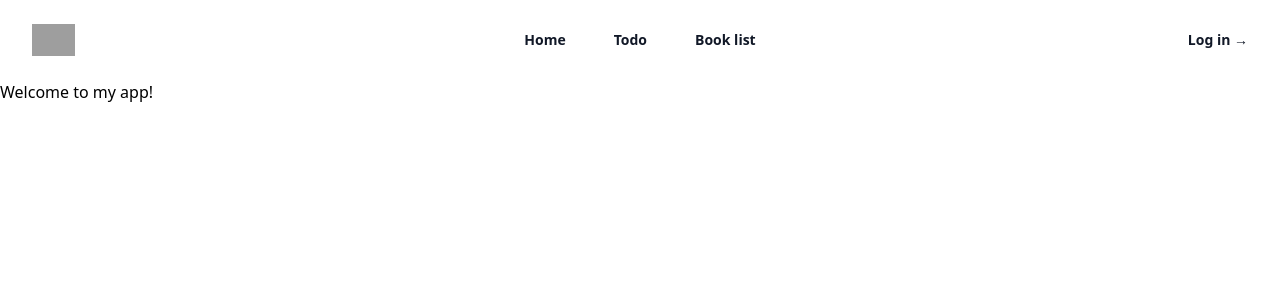
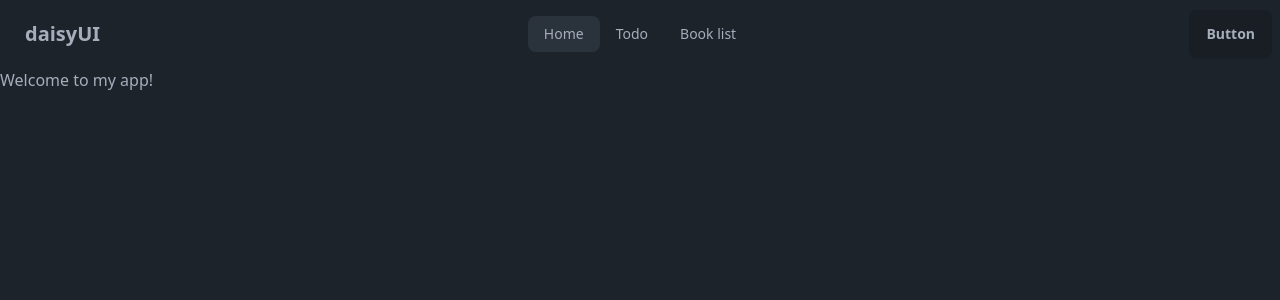
Before and after one commit to kurunin52/htmx-in-python, a Flask app: page / in a window 1280 px wide. Shown: the top 300 px of the page. Run offline with Flask 3, Linux system fonts and the light colour scheme; style sheets or scripts are compiled from the project's sources; some libraries are stand-ins or nearby versions; grey boxes are pictures that could not be loaded.

Commit message:
feat: add daisyui support

```diff
--- a/package.json
+++ b/package.json
@@ -1,6 +1,7 @@
 {
   "devDependencies": {
     "@tailwindcss/forms": "^0.5.7",
+    "daisyui": "^4.12.2",
     "prettier": "^3.3.1",
     "prettier-plugin-jinja-template": "^1.4.0",
     "prettier-plugin-tailwindcss": "^0.6.2",
@@ -13,7 +14,9 @@
     ],
     "overrides": [
       {
-        "files": ["*.html"],
+        "files": [
+          "*.html"
+        ],
         "options": {
           "parser": "jinja-template"
         }
--- a/tailwind.config.js
+++ b/tailwind.config.js
@@ -9,5 +9,16 @@ module.exports = {
   },
   plugins: [
     require('@tailwindcss/forms'),
+    require('daisyui'),
   ],
+  daisyui: {
+    themes: false, // false: only light + dark | true: all themes | array: specific themes like this ["light", "dark", "cupcake"]
+    darkTheme: "dark", // name of one of the included themes for dark mode
+    base: true, // applies background color and foreground color for root element by default
+    styled: true, // include daisyUI colors and design decisions for all components
+    utils: true, // adds responsive and modifier utility classes
+    prefix: "", // prefix for daisyUI classnames (components, modifiers and responsive class names. Not colors)
+    logs: true, // Shows info about daisyUI version and used config in the console when building your CSS
+    themeRoot: ":root", // The element that receives theme color CSS variables
+  },
 }
--- a/templates/layout.html
+++ b/templates/layout.html
@@ -1,16 +1,14 @@
 {% macro anchor(text, path) %}
   {% if request.path is eq path %}
-    <a href="{{ path }}" class="nav-link active" aria-current="page"
-      >{{ text }}</a
-    >
+    <a href="{{ path }}" class="active" aria-current="page">{{ text }}</a>
   {% endif %}
   {% if request.path is ne path %}
-    <a href="{{ path }}" class="nav-link">{{ text }}</a>
+    <a href="{{ path }}">{{ text }}</a>
   {% endif %}
 {% endmacro %}
 
 <!doctype html>
-<html lang="ja">
+<html lang="ja" data-theme="dark">
   <head>
     <meta charset="UTF-8" />
     <meta name="viewport" content="width=device-width, initial-scale=1.0" />
@@ -29,140 +27,45 @@
   <body hx-boost="true">
     <div class="container mx-auto">
       <header class="bg-white">
-        <nav
-          class="mx-auto flex max-w-7xl items-center justify-between p-6 lg:px-8"
-          aria-label="Global"
-        >
-          <div class="flex lg:flex-1">
-            <a href="/" class="-m-1.5 p-1.5">
-              <span class="sr-only">Your Company</span>
-              <img
-                class="h-8 w-auto"
-                src="https://tailwindui.com/img/logos/mark.svg?color=indigo&shade=600"
-                alt=""
-              />
-            </a>
-          </div>
-          <div class="flex lg:hidden">
-            <button
-              type="button"
-              class="-m-2.5 inline-flex items-center justify-center rounded-md p-2.5 text-gray-700"
-              _="on click remove .hidden from #header-menu"
-            >
-              <span class="sr-only">Open main menu</span>
-              <svg
-                class="h-6 w-6"
-                fill="none"
-                viewBox="0 0 24 24"
-                stroke-width="1.5"
-                stroke="currentColor"
-                aria-hidden="true"
-              >
-                <path
-                  stroke-linecap="round"
-                  stroke-linejoin="round"
-                  d="M3.75 6.75h16.5M3.75 12h16.5m-16.5 5.25h16.5"
-                />
-              </svg>
-            </button>
-          </div>
-          <div class="hidden lg:flex lg:gap-x-12">
-            <a href="/" class="text-sm font-semibold leading-6 text-gray-900"
-              >Home</a
-            >
-            <a
-              href="/todo"
-              class="text-sm font-semibold leading-6 text-gray-900"
-              >Todo</a
-            >
-            <a
-              href="/books"
-              class="text-sm font-semibold leading-6 text-gray-900"
-              >Book list</a
-            >
-          </div>
-          <div class="hidden lg:flex lg:flex-1 lg:justify-end">
-            <a href="#" class="text-sm font-semibold leading-6 text-gray-900"
-              >Log in <span aria-hidden="true">&rarr;</span></a
-            >
-          </div>
-        </nav>
-
-        <!-- Mobile menu, show/hide based on menu open state. -->
-        <div
-          class="hidden lg:hidden"
-          role="dialog"
-          aria-modal="true"
-          id="header-menu"
-        >
-          <!-- Background backdrop, show/hide based on slide-over state. -->
-          <div
-            class="fixed inset-0 z-10"
-            _="on click add .hidden to #header-menu"
-          ></div>
-          <div
-            id="header-menu"
-            class="fixed inset-y-0 right-0 z-10 w-full overflow-y-auto bg-white px-6 py-6 sm:max-w-sm sm:ring-1 sm:ring-gray-900/10"
-          >
-            <div class="flex items-center justify-between">
-              <a href="/" class="-m-1.5 p-1.5">
-                <span class="sr-only">Your Company</span>
-                <img
-                  class="h-8 w-auto"
-                  src="https://tailwindui.com/img/logos/mark.svg?color=indigo&shade=600"
-                  alt=""
-                />
-              </a>
-              <button
-                type="button"
-                class="-m-2.5 rounded-md p-2.5 text-gray-700"
-                _="on click add .hidden to #header-menu"
-              >
-                <span class="sr-only">Close menu</span>
+        <div class="navbar bg-base-100">
+          <div class="navbar-start">
+            <div class="dropdown">
+              <div tabindex="0" role="button" class="btn btn-ghost lg:hidden">
                 <svg
-                  class="h-6 w-6"
+                  xmlns="http://www.w3.org/2000/svg"
+                  class="h-5 w-5"
                   fill="none"
                   viewBox="0 0 24 24"
-                  stroke-width="1.5"
                   stroke="currentColor"
-                  aria-hidden="true"
                 >
                   <path
                     stroke-linecap="round"
                     stroke-linejoin="round"
-                    d="M6 18L18 6M6 6l12 12"
+                    stroke-width="2"
+                    d="M4 6h16M4 12h8m-8 6h16"
                   />
                 </svg>
-              </button>
+              </div>
+              <ul
+                tabindex="0"
+                class="menu dropdown-content menu-sm z-[1] mt-3 w-52 rounded-box bg-base-100 p-2 shadow"
+              >
+                <li>{{ anchor('Home', '/') }}</li>
+                <li>{{ anchor('Todo', '/todo') }}</li>
+                <li>{{ anchor('Book list', '/books') }}</li>
+              </ul>
             </div>
-            <div class="mt-6 flow-root">
-              <div class="-my-6 divide-y divide-gray-500/10">
-                <div class="space-y-2 py-6">
-                  <a
-                    href="/"
-                    class="-mx-3 block rounded-lg px-3 py-2 text-base font-semibold leading-7 text-gray-900 hover:bg-gray-50"
-                    >Home</a
-                  >
-                  <a
-                    href="/todo"
-                    class="-mx-3 block rounded-lg px-3 py-2 text-base font-semibold leading-7 text-gray-900 hover:bg-gray-50"
-                    >Todo</a
-                  >
-                  <a
-                    href="/books"
-                    class="-mx-3 block rounded-lg px-3 py-2 text-base font-semibold leading-7 text-gray-900 hover:bg-gray-50"
-                    >Book list</a
-                  >
-                </div>
-                <div class="py-6">
-                  <a
-                    href="#"
-                    class="-mx-3 block rounded-lg px-3 py-2.5 text-base font-semibold leading-7 text-gray-900 hover:bg-gray-50"
-                    >Log in</a
-                  >
-                </div>
-              </div>
-            </div>
+            <a class="btn btn-ghost text-xl">daisyUI</a>
+          </div>
+          <div class="navbar-center hidden lg:flex">
+            <ul class="menu menu-horizontal px-1">
+              <li>{{ anchor('Home', '/') }}</li>
+              <li>{{ anchor('Todo', '/todo') }}</li>
+              <li>{{ anchor('Book list', '/books') }}</li>
+            </ul>
+          </div>
+          <div class="navbar-end">
+            <a class="btn">Button</a>
           </div>
         </div>
       </header>
```
Also changed, not shown: templates/todo/rows.html (+29 -14 lines), package-lock.json.
